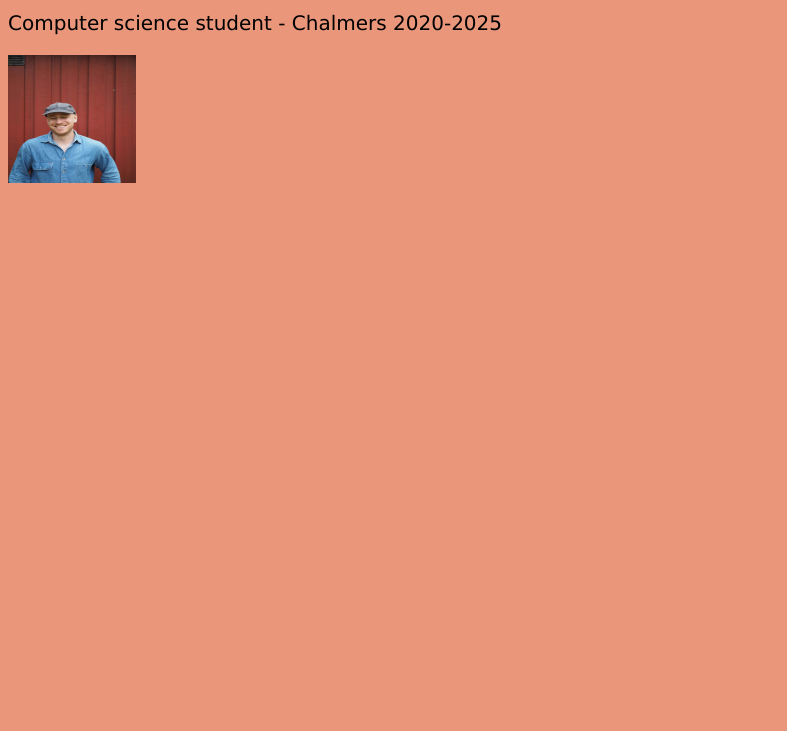
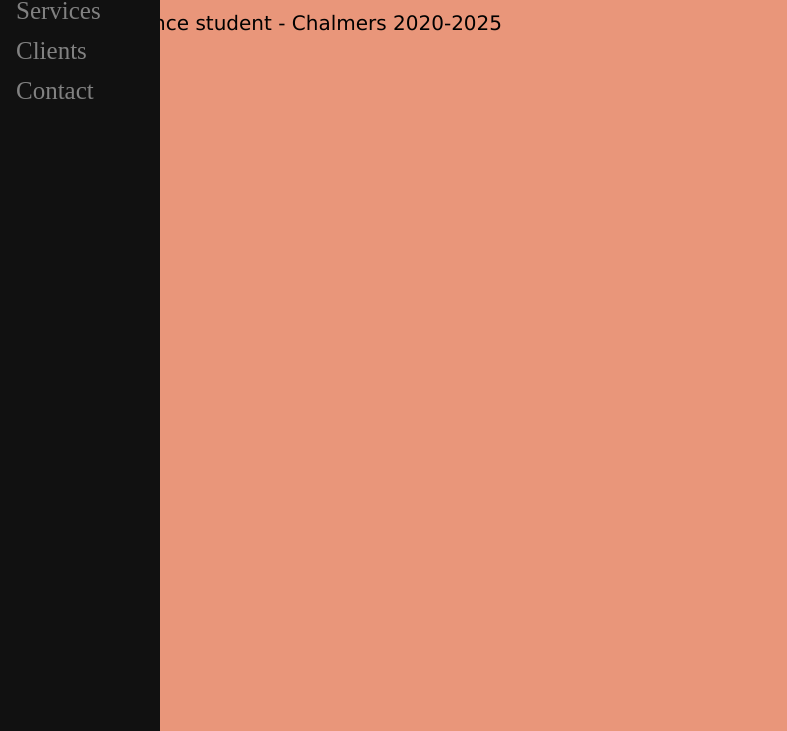
Before and after one commit to liamjardine/liamjardine.github.io, a plain HTML site: page index.html in a window 1280 px wide. Shown: the part 69-800 px from the top of the page, without its empty margins (0-787 px from the left). Drawn offline with Linux system fonts and the light colour scheme.

Commit message:
Added sidebar

```diff
--- a/index.html
+++ b/index.html
@@ -10,5 +10,18 @@
 
 <img src="liam_jardine.jpg" alt="Liam Jardine" style="width:128px;height:128px;">
 
+
+<!-- Side navigation -->
+<div class="sidenav">
+    <a href="#">About</a>
+    <a href="#">Services</a>
+    <a href="#">Clients</a>
+    <a href="#">Contact</a>
+  </div>
+
+  <!-- Page content -->
+  <div class="main">
+  </div>
+
 </body>
 </html>
--- a/style.css
+++ b/style.css
@@ -11,3 +11,42 @@ body {
     font-family: verdana;
     font-size: 20px;
   }
+
+  /* The sidebar menu */
+.sidenav {
+  height: 100%; /* Full-height: remove this if you want "auto" height */
+  width: 160px; /* Set the width of the sidebar */
+  position: fixed; /* Fixed Sidebar (stay in place on scroll) */
+  z-index: 1; /* Stay on top */
+  top: 0; /* Stay at the top */
+  left: 0;
+  background-color: #111; /* Black */
+  overflow-x: hidden; /* Disable horizontal scroll */
+  padding-top: 20px;
+}
+
+/* The navigation menu links */
+.sidenav a {
+  padding: 6px 8px 6px 16px;
+  text-decoration: none;
+  font-size: 25px;
+  color: #818181;
+  display: block;
+}
+
+/* When you mouse over the navigation links, change their color */
+.sidenav a:hover {
+  color: #f1f1f1;
+}
+
+/* Style page content */
+.main {
+  margin-left: 160px; /* Same as the width of the sidebar */
+  padding: 0px 10px;
+}
+
+/* On smaller screens, where height is less than 450px, change the style of the sidebar (less padding and a smaller font size) */
+@media screen and (max-height: 450px) {
+  .sidenav {padding-top: 15px;}
+  .sidenav a {font-size: 18px;}
+}
```
